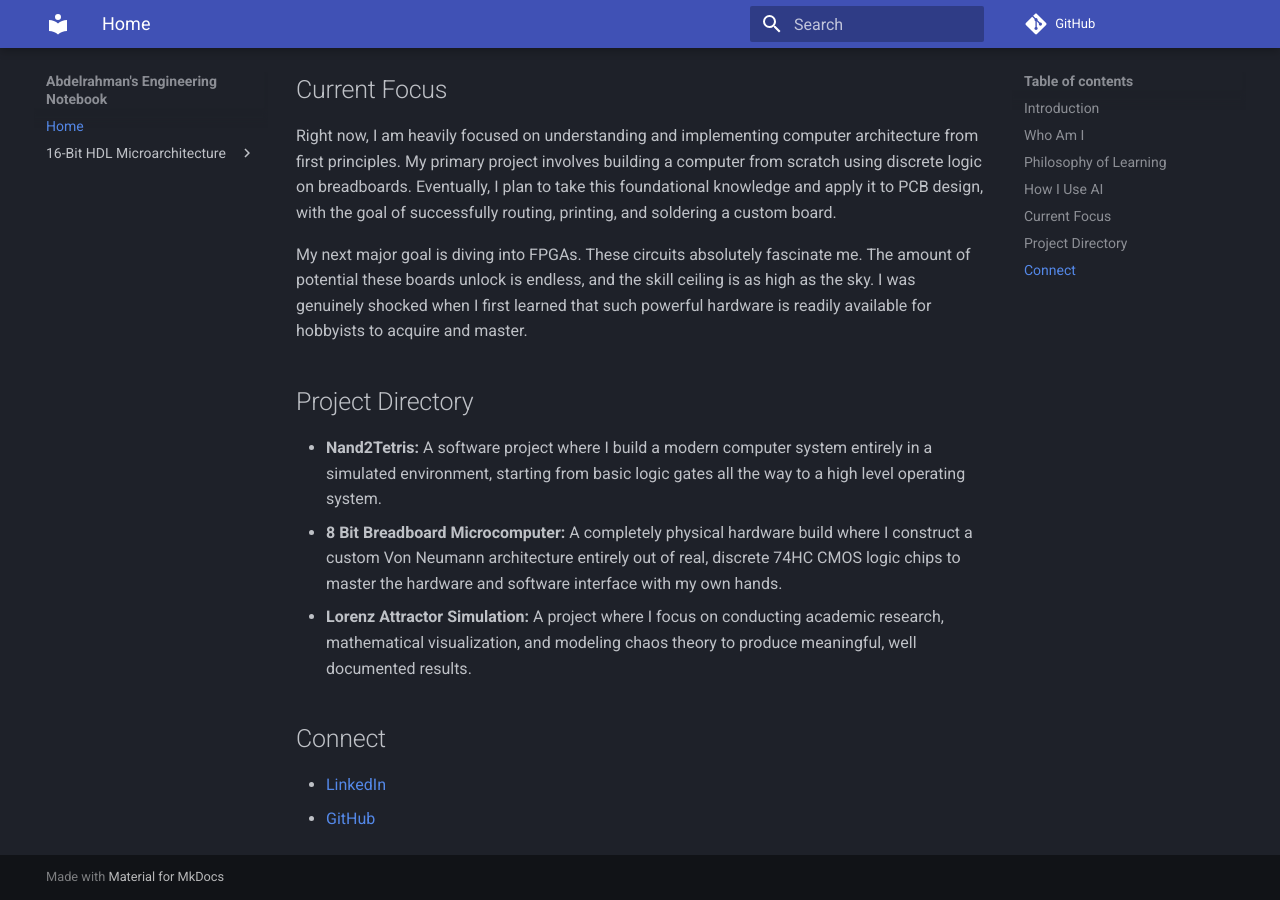
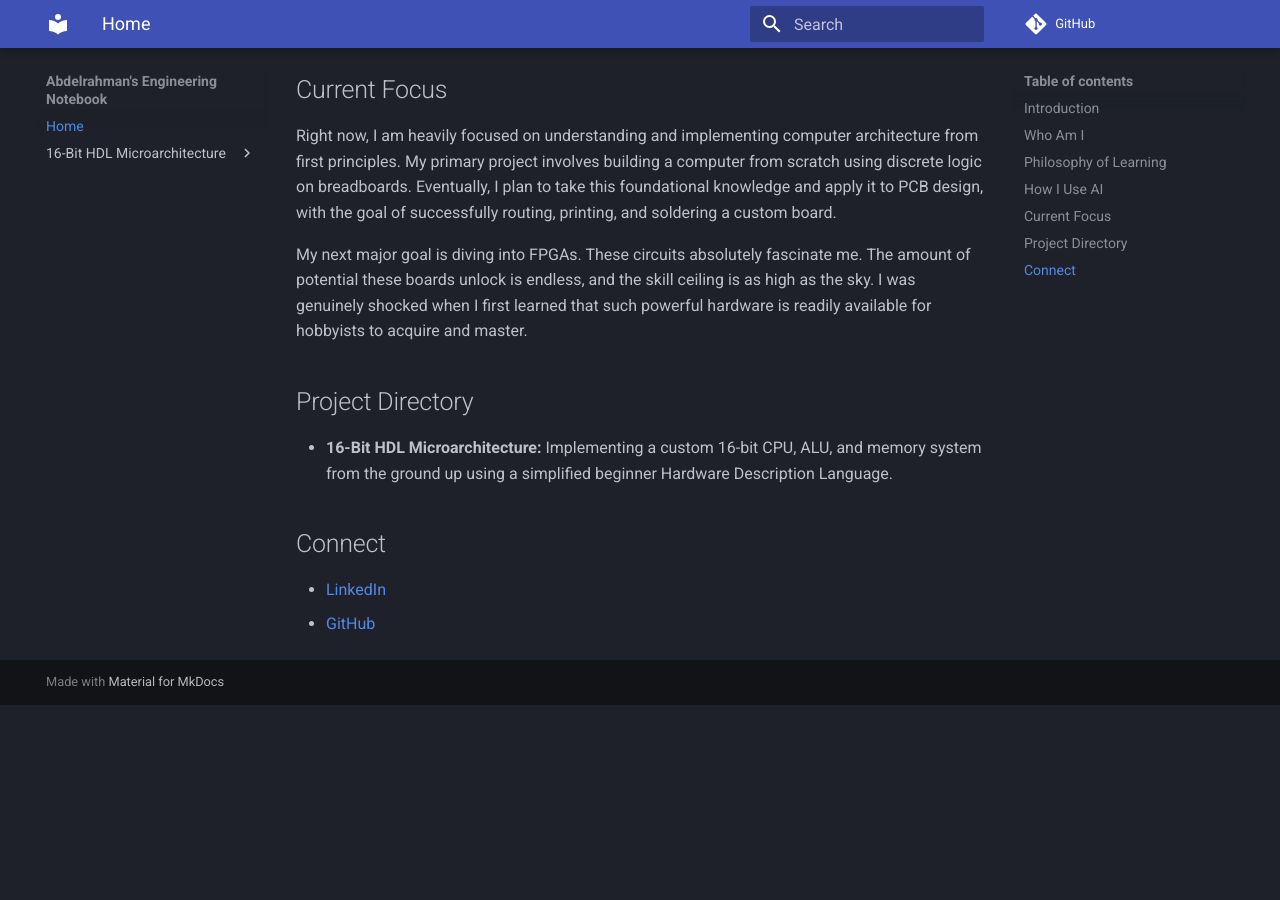
Before and after one commit to abdelrahmanmagdy7077/Abdelrahman_Engineering_Notebook, an MkDocs documentation site: the page built from docs/index.md, in a window 1280 px wide and 900 px high, scrolled down 1508 px. Built offline with MkDocs 1.6.1 and Material for MkDocs 9.7.7, drawn with Linux system fonts in a browser that asks for light colours; comment, search, counter and statistics services are not loaded; after the commit the page ends 2213 px from its top, so only the background shows below that.

Commit message:
edited index

```diff
--- a/docs/index.md
+++ b/docs/index.md
@@ -30,9 +30,7 @@ My next major goal is diving into FPGAs. These circuits absolutely fascinate me.
 
 ## Project Directory
 
-* **Nand2Tetris:** A software project where I build a modern computer system entirely in a simulated environment, starting from basic logic gates all the way to a high level operating system.
-* **8 Bit Breadboard Microcomputer:** A completely physical hardware build where I construct a custom Von Neumann architecture entirely out of real, discrete 74HC CMOS logic chips to master the hardware and software interface with my own hands.
-* **Lorenz Attractor Simulation:** A project where I focus on conducting academic research, mathematical visualization, and modeling chaos theory to produce meaningful, well documented results.
+* **16-Bit HDL Microarchitecture:** Implementing a custom 16-bit CPU, ALU, and memory system from the ground up using a simplified beginner Hardware Description Language.
 
 ## Connect
 
```
Also changed, not shown: site/index.html, site/search/search_index.json, 1 other file.
